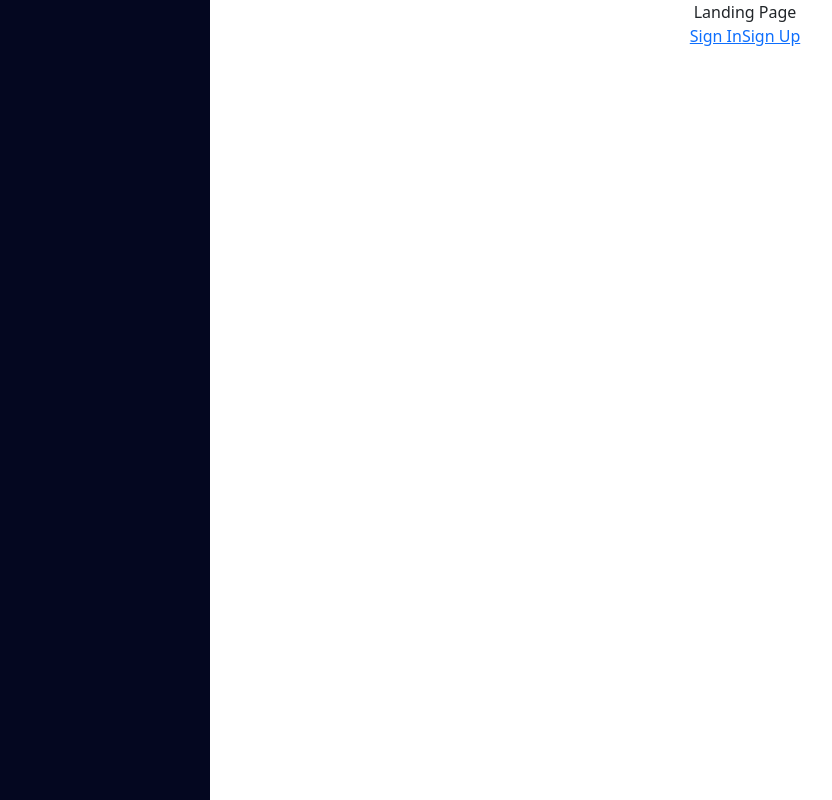
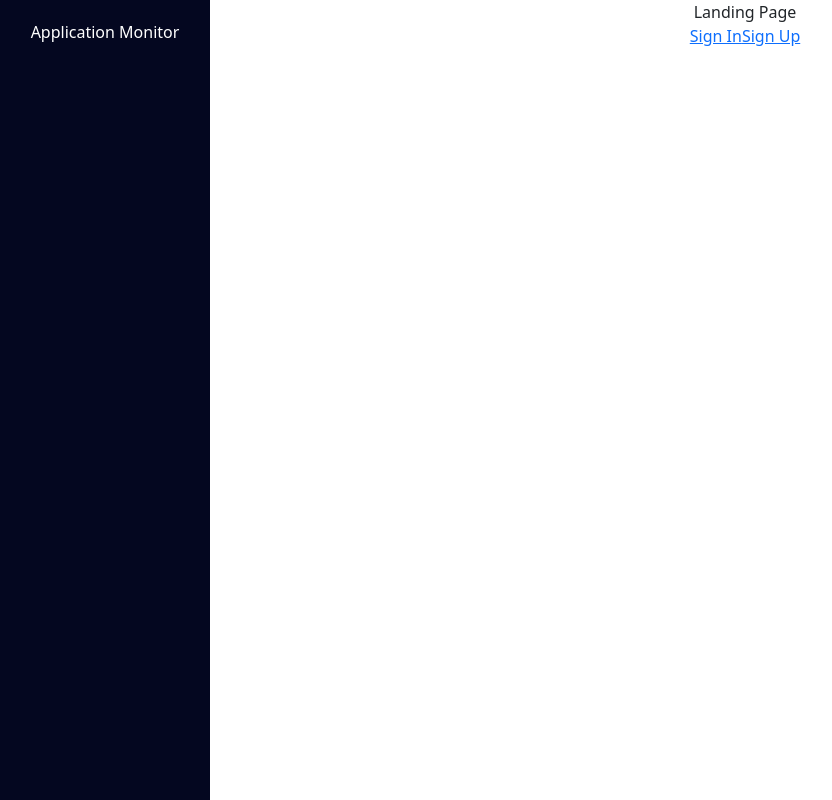
Before and after one commit to divyanshvn/Application_Monitor, a React (Create React App) app in the folder frontend/: page / in a window 1280 px wide. Shown: the whole page, without its empty margins (0-832 px from the left). Built offline with nearby package versions, Linux system fonts and the light colour scheme.

Commit message:
added few changes

```diff
--- a/frontend/src/App.js
+++ b/frontend/src/App.js
@@ -42,12 +42,14 @@ function App() {
       <div className='App'>
 
       <div className="sidenavbar">
+
             {currentUser ? (<div>
+              <div style={{color:"white"}}>Application Monitor</div>
             <a href="/home">Home</a>
             <a href="/generategraph">Generate Graph</a>
             <a href="/thresholdform">Set Threshold</a>
             <button onClick={logoutSite}>Logout</button>
-            </div>):(<div></div>)}
+            </div>):(<div style={{color:"white"}}>Application Monitor</div>)}
 
         </div>
       {/*<MyRoute/>*/}
--- a/frontend/src/component/showGraph.js
+++ b/frontend/src/component/showGraph.js
@@ -2,6 +2,7 @@ import React, { useEffect, useState } from "react";
 import { Form, Button, Container, Alert } from 'react-bootstrap';
 import { processlist, cpulist, disklist, diskIolist, internetlist, dockerlist, postgreslist, systemList, wirelessList } from './constant';
 import { Bar, Line } from 'react-chartjs-2';
+import AuthService from "./services/auth.service";
 
 const Options = {
   plugins: {
@@ -47,6 +48,8 @@ function ShowGraph() {
   }
 
   async function fetchData() {
+    const user = AuthService.getCurrentUser();
+    if (user){
     setInterval(() => {
       fetch(`http://localhost:3001/graph/${processname}/${metricname}/${starttime}/${endtime}`)
         .then(res => res.json())
@@ -64,6 +67,10 @@ function ShowGraph() {
           console.log(data);
         })
     }, 10000)
+   }
+   else{
+    window.location.href='/';
+   }
   }
 
   useEffect(() => {
```
